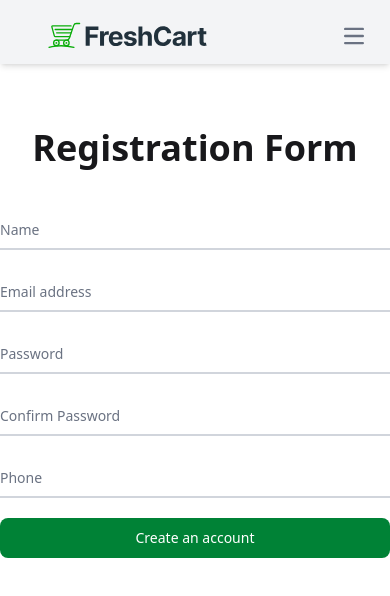
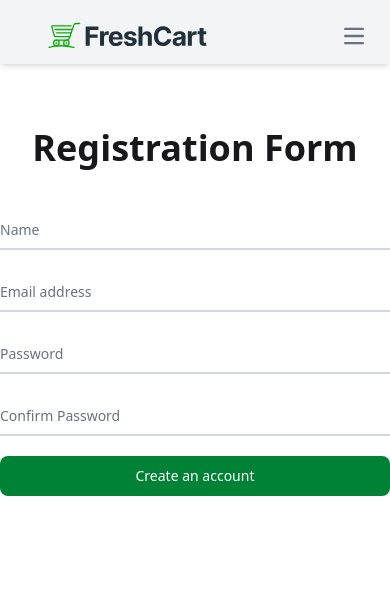
Before and after one commit to hshalash/ECommerce-Website, a React (Vite) app: page /#/register in a window 390 px wide. Shown: the top 596 px of the page. Built offline with nearby package versions, Linux system fonts and the light colour scheme; sample sign-in values are in the browser's storage.

Commit message:
Removed phone number field from registration page

```diff
--- a/src/components/Register/Register.jsx
+++ b/src/components/Register/Register.jsx
@@ -78,9 +78,7 @@ export default function Register() {
     rePassword: Yup.string()
       .required("Confirm your password")
       .oneOf([Yup.ref("password")], "Passwords must match"),
-    phone: Yup.string()
-      .required("Phone number is required")
-      .matches(/^01[0125][0-9]{8}$/, "Invalid Egyptian number"),
+
   });
 
   const initialValues = {
@@ -88,7 +86,7 @@ export default function Register() {
     email: "",
     password: "",
     rePassword: "",
-    phone: "",
+
   };
 
   const formik = useFormik({
@@ -239,32 +237,7 @@ export default function Register() {
           )}
         </div>
 
-        <div className="relative z-0 w-full mb-5 group">
-          <input
-            value={formik.values.phone}
-            onChange={formik.handleChange}
-            onBlur={formik.handleBlur}
-            type="text"
-            name="phone"
-            id="phone"
-            className="block py-2.5 px-0 w-full text-sm text-gray-900 bg-transparent border-0 border-b-2 border-gray-300 appearance-none  focus:outline-none focus:ring-0 focus:border-green-600 peer"
-            placeholder=" "
-          />
-          <label
-            htmlFor="phone"
-            className="peer-focus:font-medium absolute text-sm text-gray-500 duration-300 transform -translate-y-6 scale-75 top-3 -z-10 origin-[0] peer-focus:start-0 rtl:peer-focus:translate-x-1/4 rtl:peer-focus:left-auto peer-focus:text-green-600 peer-placeholder-shown:scale-100 peer-placeholder-shown:translate-y-0 peer-focus:scale-75 peer-focus:-translate-y-6"
-          >
-            Phone
-          </label>
-          {formik.touched.phone && (
-            <div
-              className="mt-1 mb-1 text-sm text-red-800 rounded-lg"
-              role="alert"
-            >
-              <span className="font-medium">{formik.errors.phone}</span>
-            </div>
-          )}
-        </div>
+
 
         <button
           type="submit"
```
